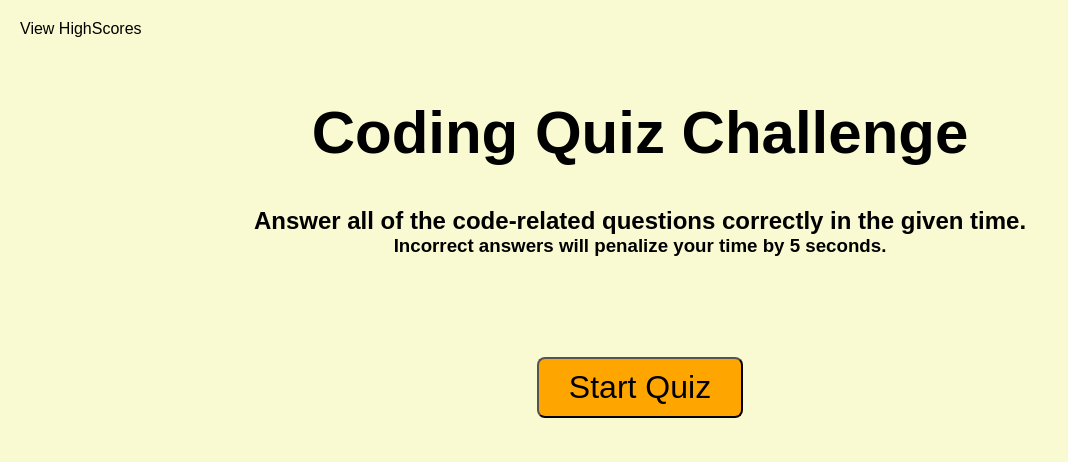
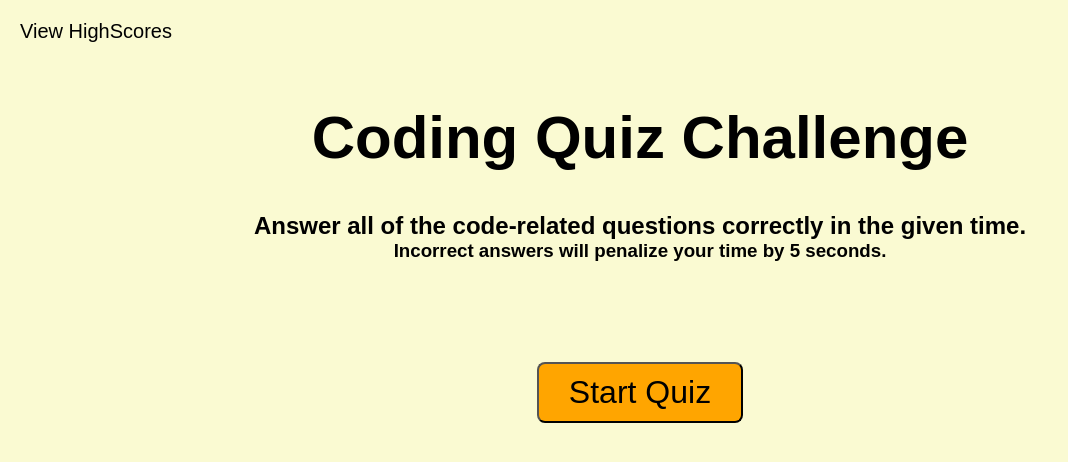
Before and after one commit to lydiakim10/HW-4, a plain HTML site: page index.html in a window 1280 px wide. Shown: the whole page, without its empty margins (0-1068 px from the left). Drawn offline with Linux system fonts and the light colour scheme.

Commit message:
fix and added README

```diff
--- a/style.css
+++ b/style.css
@@ -13,6 +13,7 @@ header {
     justify-content: space-between;
     margin: 10px;
     padding: 10px;
+    font-size: 20px;
 }
 
 
@@ -39,13 +40,6 @@ main {
     text-align: center;
 }
 
-/* .show {
-    flex: 0 auto;
-    padding: 8px;
-    margin-top: 50px;
-    border-radius: 8px;
-} */
-
 .hide {
     display:none;
 }
```
Also changed, not shown: full-website.png (added), 1 other file.
